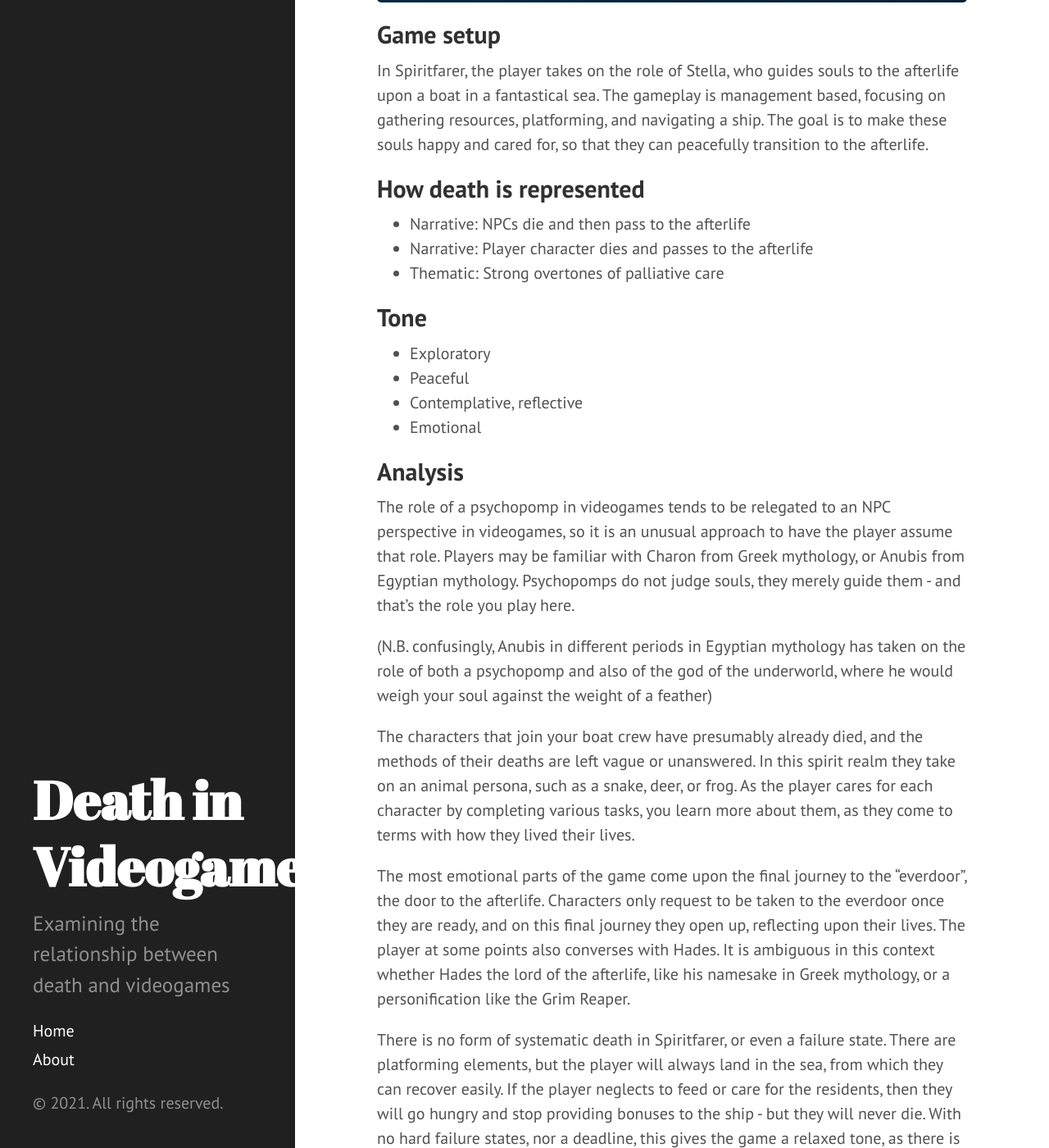
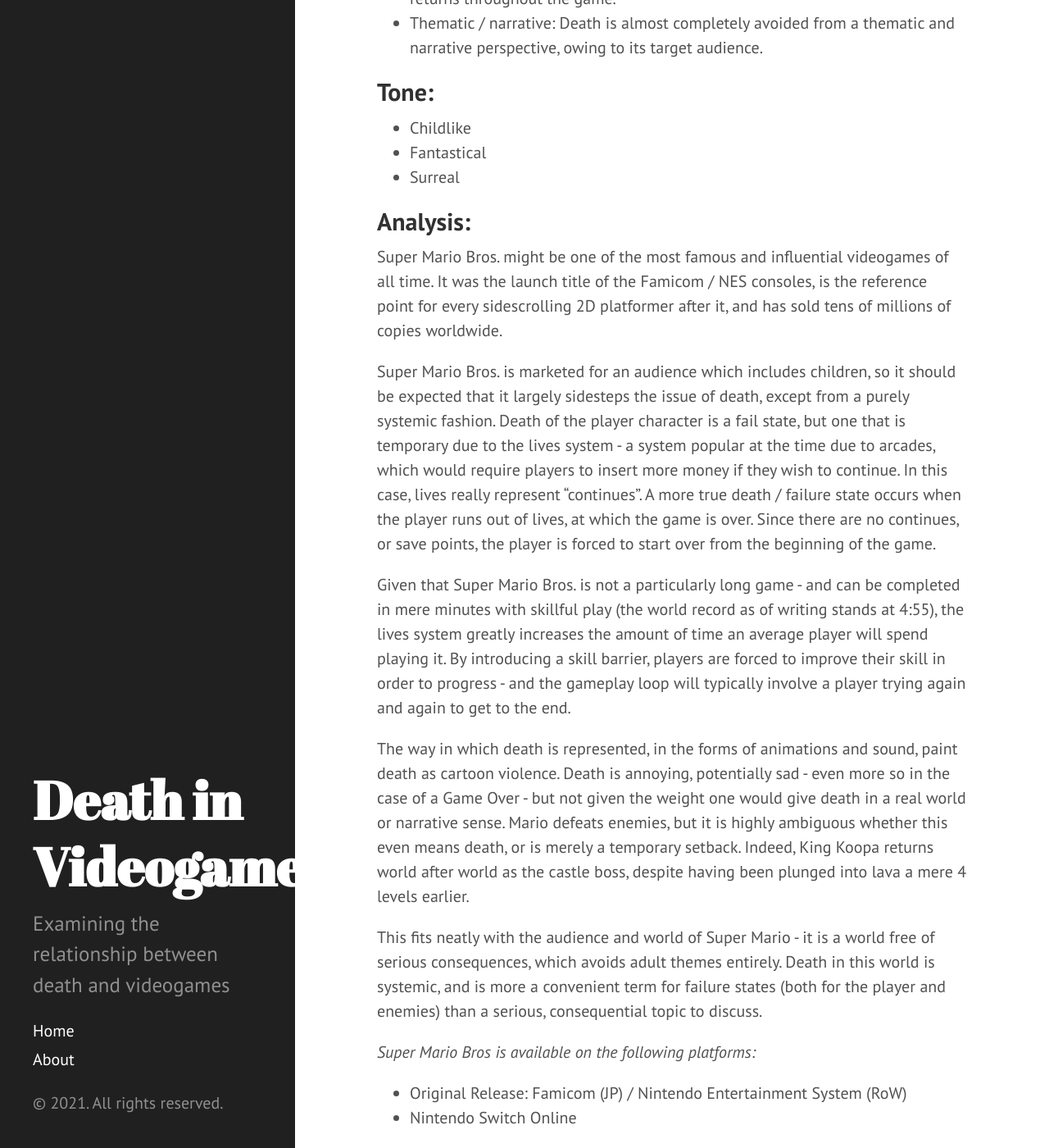
Before and after one commit to burythehammer/death-in-videogames, a Jekyll site: the page built from index.html, in a window 1280 px wide and 1400 px high, scrolled down 582 px. Shown: the whole window at 82% size. Built offline with Jekyll 4.4.1, drawn with Linux system fonts in a browser that asks for light colours; the list of posts is cut into pages by our own code; some of the changed text lies outside the part shown.

Commit message:
POST: Super Mario Bros.

```diff
--- /dev/null
+++ b/_posts/2021-03-22-super-mario-bros.md
@@ -0,0 +1,42 @@
+---
+layout: post
+title: "Super Mario Bros"
+date: 2021-03-22T20:22:00Z
+tags:
+- mario
+---
+
+Game setup:
+------
+
+Super Mario Bros is a 2D sidescrolling platformer. Mario must traverse the Mushroom Kingdom, which has been invaded by King Koopa's army, to rescue Princess Toadstool.
+
+How death is represented:
+------
+
+- Systemic: The player dies when either hit with no powerups, or falls down a bottomless pit. Dying causes a life to be lost. The player starts with 3 lives and can gain more with a 1-UP mushroom, or by obtaining 100 coins.
+- Systemic: Mario can defeat many kinds of enemies by jumping on them, shooting fire at them, and in the case of King Koopa, plunging them into pits of lava. It is ambiguous whether this "defeat" really means death, as King Koopa returns throughout the game.
+- Thematic / narrative: Death is almost completely avoided from a thematic and narrative perspective, owing to its target audience.
+
+Tone:
+------
+- Childlike
+- Fantastical
+- Surreal
+
+Analysis:
+------
+
+Super Mario Bros. might be one of the most famous and influential videogames of all time. It was the launch title of the Famicom / NES consoles, is the reference point for every sidescrolling 2D platformer after it, and has sold tens of millions of copies worldwide.
+
+Super Mario Bros. is marketed for an audience which includes children, so it should be expected that it largely sidesteps the issue of death, except from a purely systemic fashion. Death of the player character is a fail state, but one that is temporary due to the lives system - a system popular at the time due to arcades, which would require players to insert more money if they wish to continue. In this case, lives really represent "continues". A more true death / failure state occurs when the player runs out of lives, at which the game is over. Since there are no continues, or save points, the player is forced to start over from the beginning of the game.
+
+Given that Super Mario Bros. is not a particularly long game - and can be completed in mere minutes with skillful play (the world record as of writing stands at 4:55), the lives system greatly increases the amount of time an average player will spend playing it. By introducing a skill barrier, players are forced to improve their skill in order to progress - and the gameplay loop will typically involve a player trying again and again to get to the end.
+
+The way in which death is represented, in the forms of animations and sound, paint death as cartoon violence. Death is annoying, potentially sad - even more so in the case of a Game Over - but not given the weight one would give death in a real world or narrative sense. Mario defeats enemies, but it is highly ambiguous whether this even means death, or is merely a temporary setback. Indeed, King Koopa returns world after world as the castle boss, despite having been plunged into lava a mere 4 levels earlier.
+
+This fits neatly with the audience and world of Super Mario - it is a world free of serious consequences, which avoids adult themes entirely. Death in this world is systemic, and is more a convenient term for failure states (both for the player and enemies) than a serious, consequential topic to discuss.
+
+*Super Mario Bros is available on the following platforms:*
+- Original Release: Famicom (JP) / Nintendo Entertainment System (RoW)
+- Nintendo Switch Online
--- a/about.md
+++ b/about.md
@@ -5,7 +5,12 @@
 
 Death in Videogames is a project that explores the relationships between videogames and death, one game at a time.
 
-Inspirations:
+**Inspirations**
 
 * [Electronic Wireless Show: The Death Special](https://www.rockpapershotgun.com/podcast-episode-111-the-death-special)
 * [Play Dead](http://www.playdeadpodcast.com/)
+
+
+**Contact**
+
+You can contact the author at [author@deathinvideogames.com](mailto:author@deathinvideogames.com).
--- a/index.html
+++ b/index.html
@@ -21,17 +21,17 @@
 
 <div class="pagination">
   {% if paginator.next_page %}
-    <a class="pagination-item older" href="{{ site.baseurl }}page{{paginator.next_page}}">Older</a>
+    <a class="pagination-item older" href="{{ site.baseurl }}page{{paginator.next_page}}">Previous</a>
   {% else %}
-    <span class="pagination-item older">Older</span>
+    <span class="pagination-item older">Previous</span>
   {% endif %}
   {% if paginator.previous_page %}
     {% if paginator.page == 2 %}
-      <a class="pagination-item newer" href="{{ site.baseurl }}">Newer</a>
+      <a class="pagination-item newer" href="{{ site.baseurl }}">Next</a>
     {% else %}
-      <a class="pagination-item newer" href="{{ site.baseurl }}page{{paginator.previous_page}}">Newer</a>
+      <a class="pagination-item newer" href="{{ site.baseurl }}page{{paginator.previous_page}}">Next</a>
     {% endif %}
   {% else %}
-    <span class="pagination-item newer">Newer</span>
+    <span class="pagination-item newer">Next</span>
   {% endif %}
 </div>
```
Also changed, not shown: _posts/2021-03-15-spiritfarer.md (+3 -0 lines).
